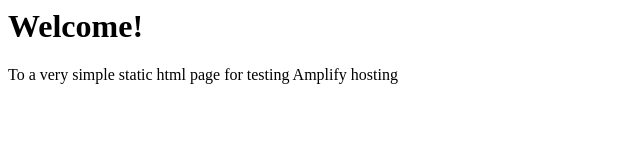
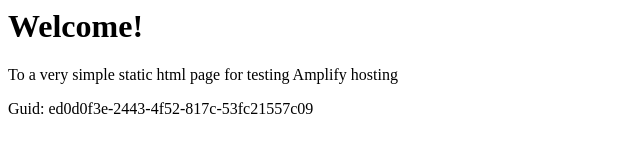
Before and after one commit to aws-aemilia-lhr/Github-PR-Commit-Integration-Test-DoNotTouch-Gith-P5X5MO5I-v1-preprod-eu-west-2, a website: page src/index.html in a window 1280 px wide. Shown: the whole page, without its empty margins (0-640 px from the left). Drawn offline with Linux system fonts and the light colour scheme.

Commit message:
commit from integ tests

```diff
--- a/src/index.html
+++ b/src/index.html
@@ -1,3 +1,5 @@
+
+
 <html lang="en">
 
 <head>
@@ -10,6 +12,6 @@
 <body>
     <h1>Welcome!</h1>
     <p>To a very simple static html page for testing Amplify hosting</p>
-</body>
+    <p>Guid: ed0d0f3e-2443-4f52-817c-53fc21557c09</p></body>
 
 </html>
```
